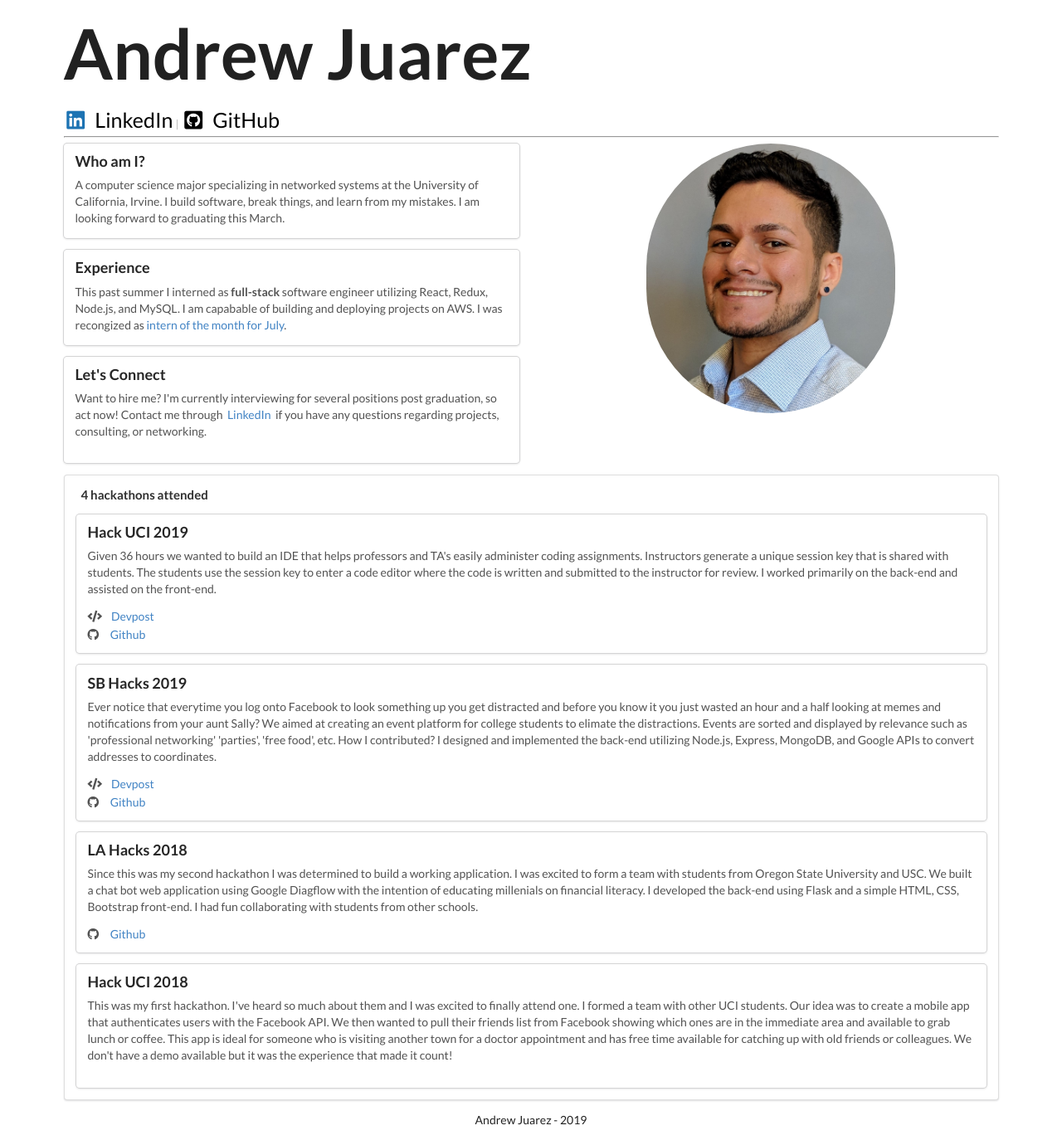
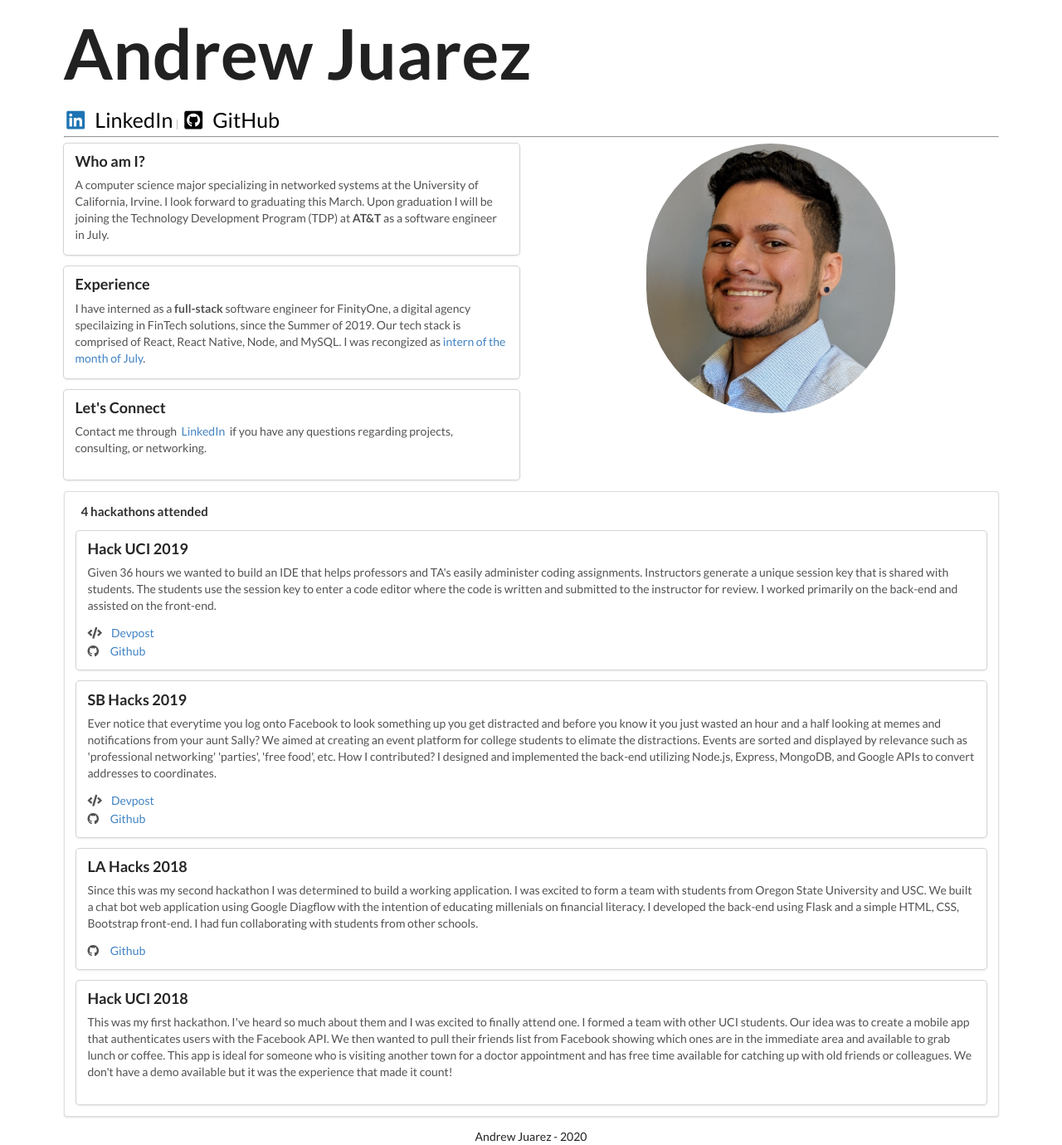
Before and after one commit to andrewjuarez/personalwebsite, a React (Create React App) app: page / in a window 1280 px wide. Shown: the whole page at 83% size. Built offline with nearby package versions, Linux system fonts and the light colour scheme.

Commit message:
Updated for 2020 to reflect career trajectory and minor styling.

```diff
--- a/src/components/ContactCard.js
+++ b/src/components/ContactCard.js
@@ -8,8 +8,7 @@ const ContactCard = () => {
                     Let's Connect
                 </div>
                 <div className="description">
-                    Want to hire me? I'm currently interviewing
-                    for several positions post graduation, so act now! Contact me through
+                    Contact me through
                     &nbsp;
                     <a href="https://www.linkedin.com/in/andrewjuarezca">LinkedIn</a>
                     &nbsp;
--- a/src/components/ExperienceCard.js
+++ b/src/components/ExperienceCard.js
@@ -6,8 +6,8 @@ const ExperienceCard = () => {
             <div className="content">
                 <div className="header">Experience</div>
                 <div className="description">
-                    This past summer I interned as <strong>full-stack</strong> software engineer utilizing React, Redux, Node.js, and MySQL. I am capabable of building
-                    and deploying projects on AWS. I was recongized as <a href='https://www.linkedin.com/posts/finityone_finityone-internofthemonth-july2019-activity-6564983047542886400-lKf-'>intern of the month for July</a>.
+                    I have interned as a <strong>full-stack</strong> software engineer for FinityOne, a digital agency specilaizing in FinTech solutions, since the Summer of 2019.
+                    Our tech stack is comprised of React, React Native, Node, and MySQL. I was recongized as <a href='https://www.linkedin.com/posts/finityone_finityone-internofthemonth-july2019-activity-6564983047542886400-lKf-'>intern of the month of July</a>.
                 </div>
             </div>
         </div>
--- a/src/components/Footer.js
+++ b/src/components/Footer.js
@@ -4,7 +4,7 @@ import './Footer.css'
 const Footer = () => {
     return (
         <div className="footer">
-            <p>Andrew Juarez - 2019</p>
+            <p>Andrew Juarez - 2020</p>
         </div>
     );
 }
--- a/src/components/HackathonsList.js
+++ b/src/components/HackathonsList.js
@@ -8,6 +8,7 @@ class HackathonsList extends React.Component {
         count: 0,
         hackathons: [
             {
+                id: 0,
                 name: "Hack UCI 2019",
                 description: `Given 36 hours we wanted to build an IDE that helps
                 professors and TA's easily administer coding assignments. Instructors generate a unique
@@ -18,6 +19,7 @@ class HackathonsList extends React.Component {
                 devpost: "https://devpost.com/software/code-tutor"
             },
             {
+                id: 1,
                 name: "SB Hacks 2019",
                 description: `Ever notice that everytime you log onto Facebook to look
                 something up you get distracted and before you know it you just wasted
@@ -30,6 +32,7 @@ class HackathonsList extends React.Component {
                 devpost: "https://devpost.com/software/youni"
             },
             {
+                id: 2,
                 name: "LA Hacks 2018",
                 description: `Since this was my second hackathon I was determined to build a working application.
                 I was excited to form a team with students from Oregon State University and USC.
@@ -39,6 +42,7 @@ class HackathonsList extends React.Component {
                 github: "https://github.com/jeanietwo/botbucks"
             },
             {
+                id: 3,
                 name: "Hack UCI 2018",
                 description: `This was my first hackathon. I've heard so much about them and I was excited to
                 finally attend one. I formed a team with other UCI students. Our idea was to create a mobile app that
@@ -54,7 +58,7 @@ class HackathonsList extends React.Component {
     renderList = () => {
         return this.state.hackathons.map((hackathon) => {
             return (
-                <Hackathon
+                <Hackathon key={hackathon.id}
                     name={hackathon.name}
                     description={hackathon.description}
                     github={hackathon.github}
--- a/src/components/HomePage.js
+++ b/src/components/HomePage.js
@@ -16,7 +16,7 @@ class HomePage extends React.Component {
                     <NameCard />
                 </div>
 
-                <div className="ui two column stackable grid">
+                <div className="ui mobile reversed two column stackable grid">
 
 
                     <div className="column">
@@ -25,6 +25,7 @@ class HomePage extends React.Component {
                             <ExperienceCard />
                             <ContactCard />
                     </div>
+
                     <div className="column">
                         <img className="centered headshot ui medium circular image" src={headshot} alt='Andrew' />
                     </div>
--- a/src/components/IntroCard.js
+++ b/src/components/IntroCard.js
@@ -6,8 +6,9 @@ const IntroCard = () => {
             <div className="content">
                 <div className="header">Who am I?</div>
                 <div className="description">
-                    A computer science major specializing in networked systems at the University of California, Irvine.
-                    I build software, break things, and learn from my mistakes. I am looking forward to graduating this March.
+                    <p>A computer science major specializing in networked systems at the University of California, Irvine.
+                    I look forward to graduating this March.
+                    Upon graduation I will be joining the Technology Development Program (TDP) at <strong>AT&T</strong> as a software engineer in July.</p>
                 </div>
             </div>
         </div>
```
Also changed, not shown: 1 other file (tests, documents, lock files or other folders).
